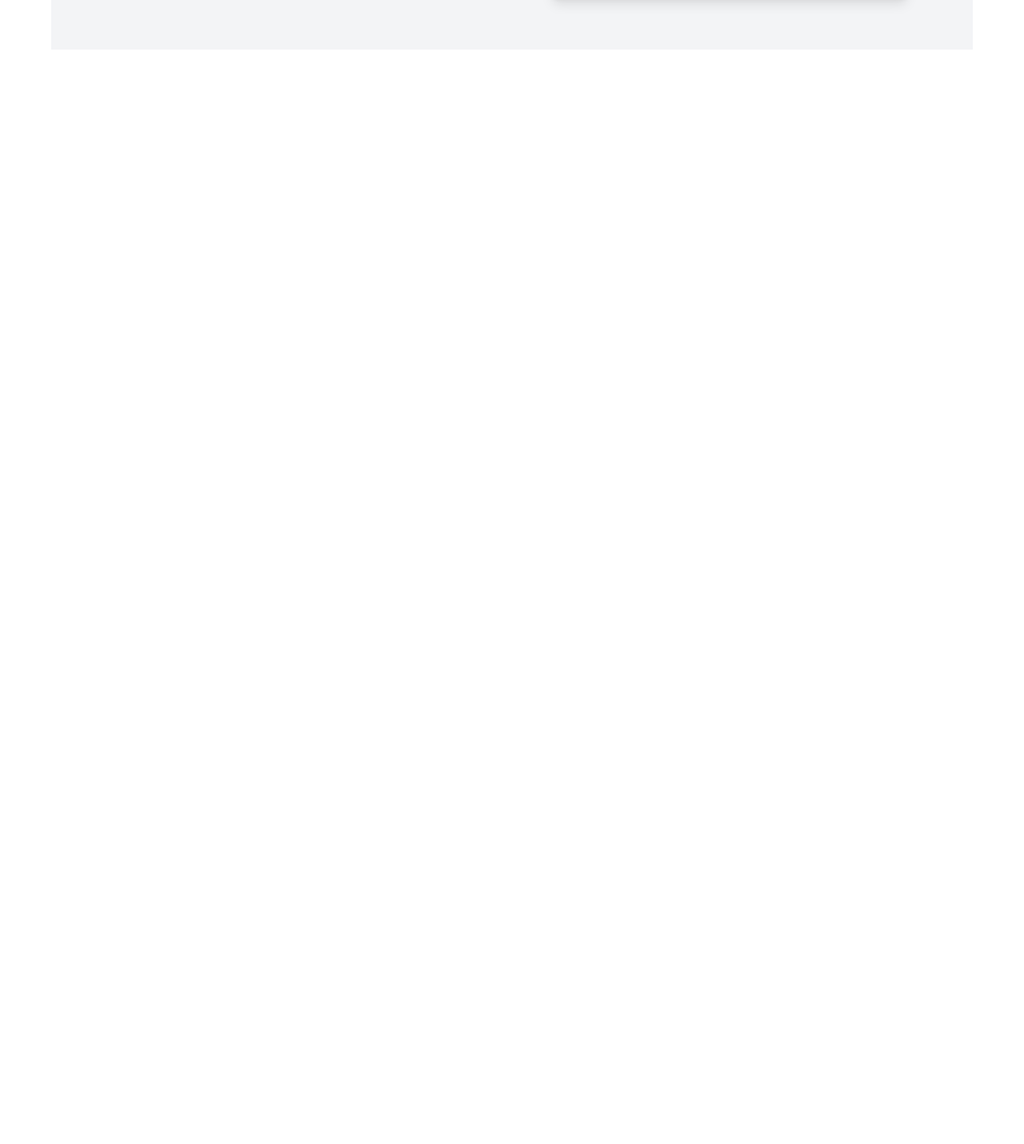
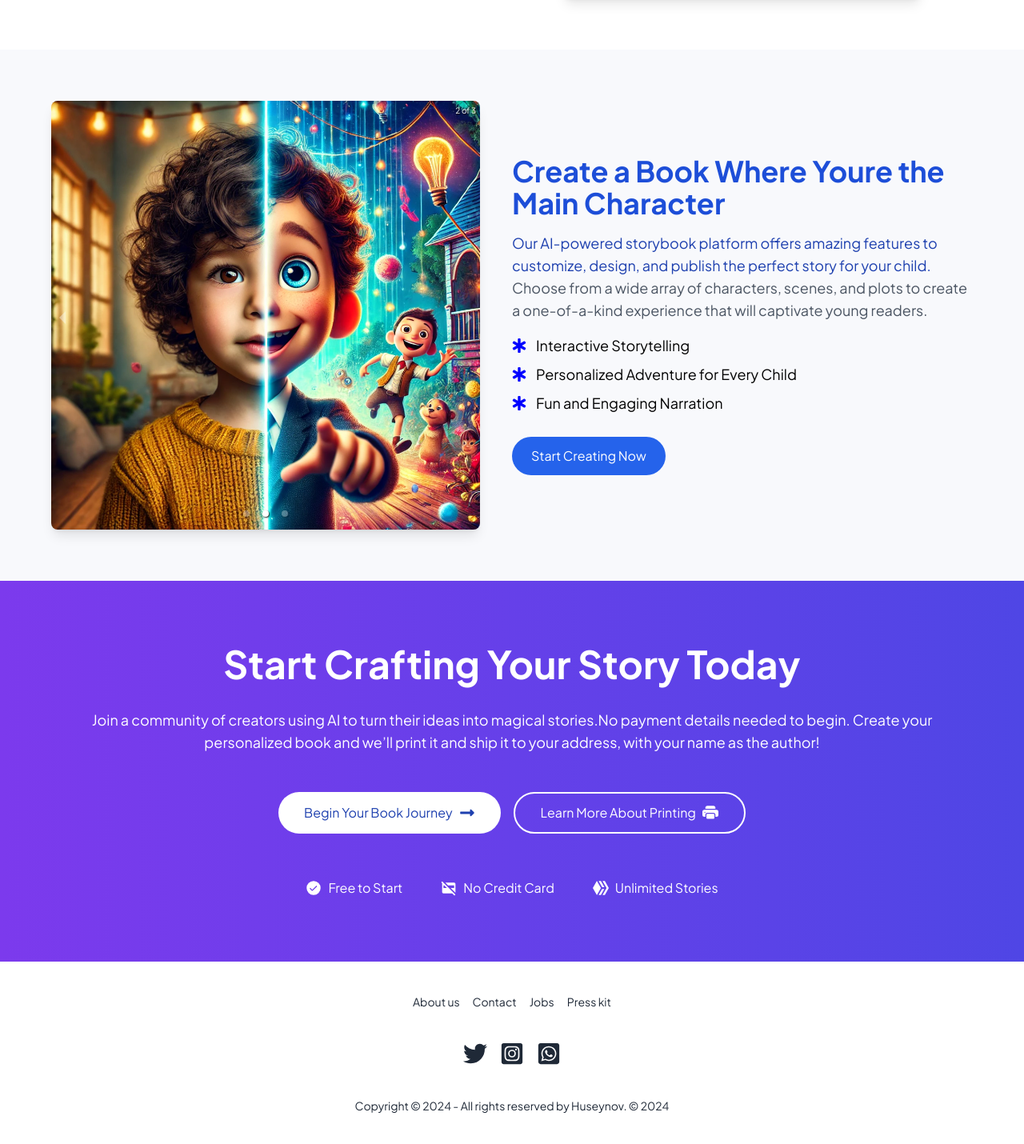
Before and after one commit to sahibhuseynov/bookai, a React (Vite) app: page / in a window 1280 px wide. Shown: the part 1134-2564 px from the top of the page at 80% size. Before the commit the page ends 1196 px from the top, so only its background shows below. Built offline with nearby package versions, Linux system fonts and the light colour scheme.

Commit message:
Add new components for AI Storybook, Pricing, and Footer; update Navbar and HomePage layout

```diff
--- /dev/null
+++ b/src/components/AIStorybookSection.jsx
@@ -0,0 +1,69 @@
+import { Carousel } from "react-responsive-carousel";
+import "react-responsive-carousel/lib/styles/carousel.min.css";
+import { motion } from "framer-motion"; // Motion import edilmiştir
+import feature1 from "../assets/images/pixar 1.webp"; // Resim örnekleri
+import feature2 from "../assets/images/aiimage1.webp";
+import feature3 from "../assets/images/aiimage2.webp";
+import { FaStarOfLife } from "react-icons/fa6";const features = [
+  { id: 1, title: "Interactive Stories", img: feature1 },
+  { id: 2, title: "Personalized Adventure", img: feature2 },
+  { id: 3, title: "Fun Narration", img: feature3 },
+];
+
+function AIStorybookSection() {
+  return (
+    <section className=" py-16 px-8 bg-gradient-to-b from-[#f8f9fc] to-[#f8f9fc]">
+     <div className="max-w-6xl mx-auto flex flex-col md:flex-row items-center justify-center">
+        {/* Sol Taraf: Carousel */}
+        <div className="w-full md:w-1/2 mb-8 md:mb-0 md:pr-10">
+          <Carousel
+            showArrows
+            autoPlay
+            infiniteLoop
+            showThumbs={false}
+            transitionTime={1000} // Geçiş süresi (1 saniye)
+            interval={3000} // Her slide arasındaki süre (3 saniye)
+            className="shadow-lg rounded-lg"
+          >
+            {features.map((feature) => (
+              <div key={feature.id} className="text-center">
+                <img
+                  src={feature.img}
+                  alt={feature.title}
+                  className="rounded-lg max-h-74 object-cover mx-auto"
+                />
+              </div>
+            ))}
+          </Carousel>
+        </div>
+
+        {/* Sağ Taraf: Metin */}
+        <div className="w-full md:w-1/2 text-center md:text-left">
+          {/* Motion ile h2'yi sarmaladık */}
+          <motion.h2
+            className="text-4xl font-bold mb-4 text-blue-700"
+            initial={{ opacity: 0, scale: 0.9 }} // Başlangıç: opaklık 0 ve biraz küçülmüş
+            whileInView={{ opacity: 1, scale: 1 }} // Görünür olunca animasyon başlar, büyür ve opaklık artar
+            transition={{ duration: 1 }} // Animasyon süresi
+            viewport={{ once: true }} // Animasyon yalnızca bir kez tetiklenir
+          >
+            Create a Book Where Youre the Main Character
+          </motion.h2>
+          <p className="text-lg text-gray-600 mb-4">
+            <span className="text-blue-800">Our AI-powered storybook platform offers amazing features to customize, design, and publish the perfect story for your child.</span> Choose from a wide array of characters, scenes, and plots to create a one-of-a-kind experience that will captivate young readers.
+          </p>
+          <ul className="text-left text-lg text-gray-600 space-y-2">
+            <li className="flex items-center gap-3 text-black "> <FaStarOfLife color="blue"/>  Interactive Storytelling</li>
+            <li className="flex items-center gap-3 text-black"><FaStarOfLife color="blue"/> Personalized Adventure for Every Child</li>
+            <li className="flex items-center gap-3 text-black"><FaStarOfLife color="blue"/> Fun and Engaging Narration</li>
+          </ul>
+          <button className="mt-7 px-6 py-3 bg-blue-600 text-white rounded-full hover:bg-blue-700 transition">
+            Start Creating Now
+          </button>
+        </div>
+     </div>
+    </section>
+  );
+}
+
+export default AIStorybookSection;
--- a/src/components/FeaturesSection.jsx
+++ b/src/components/FeaturesSection.jsx
@@ -13,7 +13,8 @@ const books = [
 
 function BooksShowcaseSection() {
   return (
-    <section className="max-w-6xl mx-auto flex flex-col md:flex-row items-center justify-center py-16 px-8 bg-gray-100">
+    <section className=" py-16 px-8 bg-white">
+      <div className="max-w-6xl mx-auto flex flex-col md:flex-row items-center justify-center">
         {/* Sol Taraf: Metin */}
         <div className="w-full md:w-1/2 mb-8 md:mb-0 md:pr-10 text-center md:text-left">
           {/* motion ile h2'yi sarmaladık */}
@@ -27,7 +28,7 @@ function BooksShowcaseSection() {
             Create Your Unique Story Adventure
           </motion.h2>
           <p className="text-lg text-gray-600">
-          Design a one-of-a-kind children's story with our intuitive AI-powered storybook creator. Tailor every detail with unique characters, vibrant illustrations, and captivating plots. With the added fun of text-to-speech narration, your little one will love every moment of reading. Begin crafting your personalized storybook today.
+            Design a one-of-a-kind childrens story with our intuitive AI-powered storybook creator. Tailor every detail with unique characters, vibrant illustrations, and captivating plots. With the added fun of text-to-speech narration, your little one will love every moment of reading. Begin crafting your personalized storybook today.
           </p>
           <button className="mt-6 px-6 py-3 bg-blue-600 text-white rounded-full hover:bg-blue-700 transition">
             Start Your Journey
@@ -56,6 +57,7 @@ function BooksShowcaseSection() {
             ))}
           </Carousel>
         </div>
+      </div>
     </section>
   );
 }
--- /dev/null
+++ b/src/components/Footer.jsx
@@ -0,0 +1,30 @@
+import { FaTwitter } from "react-icons/fa";
+import { FaInstagramSquare } from "react-icons/fa";
+import { FaWhatsappSquare } from "react-icons/fa";
+import { Link } from 'react-router-dom';
+const Footer = () => {
+  return (
+    <div>
+        <footer className="footer footer-center bg-white text-base-content rounded p-10">
+  <nav className="grid grid-flow-col gap-4">
+    <a className="link link-hover">About us</a>
+    <a className="link link-hover">Contact</a>
+    <a className="link link-hover">Jobs</a>
+    <a className="link link-hover">Press kit</a>
+  </nav>
+  <nav>
+    <div className="grid grid-flow-col gap-4">
+        <Link to="/"><FaTwitter size={30} /></Link>
+        <Link to="/"><FaInstagramSquare size={30} /></Link>
+        <Link to="/"><FaWhatsappSquare size={30} /></Link>
+    </div>
+  </nav>
+  <aside>
+    <p>Copyright © {new Date().getFullYear()} - All rights reserved by Huseynov. © 2024</p>
+  </aside>
+</footer>
+    </div>
+  )
+}
+
+export default Footer
--- a/src/components/HeroSection.jsx
+++ b/src/components/HeroSection.jsx
@@ -5,8 +5,9 @@ import { FaBahai } from "react-icons/fa";
 
 function HeroSection() {
   return (
-    <section className="bg-gradient-to-r py-20 max-w-4xl mx-auto text-center flex flex-col items-center justify-center">
-      <div className="rounded-full flex gap-3 border border-blue-100 px-3 py-2 items-center justify-center mb-8 shadow-md hover:shadow-lg duration-300 cursor-pointer">
+    <section className="bg-gradient-to-b from-[#f8f9fc] to-[#f8f9fc] py-20  ">
+     <div className="max-w-6xl mx-auto text-center flex flex-col items-center justify-center">
+        <div className="rounded-full  bg-white flex gap-3 border border-blue-100 px-3 py-2 items-center justify-center mb-8 shadow-md hover:shadow-lg duration-300 cursor-pointer">
           <FaBahai size={20} />
           <span className="text-base font-semibold text-blue-800">AI-Powered Book Creation</span>
         </div>
@@ -43,6 +44,7 @@ function HeroSection() {
             Watch demo <FaPlayCircle size={20} />
           </button>
         </div>
+     </div>
     </section>
   );
 }
--- a/src/components/Navbar.jsx
+++ b/src/components/Navbar.jsx
@@ -11,7 +11,7 @@ function Navbar() {
 
         }
   return (
-    <div className="navbar bg-eff2fd  px-12">
+    <div className="navbar bg-gradient-to-b from-[#f8f9fc] to-[#f8f9fc]  px-12">
       <div className="navbar-start">
         <div className="dropdown">
           <div tabIndex={0} role="button" className="btn btn-ghost lg:hidden">
--- /dev/null
+++ b/src/components/Pricing.jsx
@@ -0,0 +1,42 @@
+import { FaLongArrowAltRight } from "react-icons/fa";
+import { BsFillPrinterFill } from "react-icons/bs";
+import { VscPassFilled } from "react-icons/vsc";
+import { MdCreditCardOff } from "react-icons/md";
+import { FaHive } from "react-icons/fa6";
+function PricingSection() {
+    return (
+      <section className="py-20 bg-gradient-to-r from-violet-600 to-indigo-600 text-center text-white">
+        <div className="max-w-6xl mx-auto px-4">
+          <h1 className="text-5xl font-bold mb-8 ">
+            Start Crafting Your Story Today
+          </h1>
+          <span className="text-lg mb-12 block ">
+            Join a community of creators using AI to turn their ideas into magical stories.No payment details needed to begin. Create your personalized book and we’ll print it and ship it to your address, with your name as the author!
+          </span>
+
+          <div className="flex justify-center gap-4 mb-6">
+           <div className="flex items-center gap-2 px-8 py-3 text-blue-800 bg-white  text-base rounded-full hover:scale-105 transition-all duration-300 ease-in-out cursor-pointer ">
+                <button className="">
+                  Begin Your Book Journey
+                </button>
+                <FaLongArrowAltRight size={20} />
+           </div>
+            <div className="flex items-center gap-2 px-8 py-3 bg-transparent border-2 border-white text-base rounded-full transition cursor-pointer hover:bg-white hover:text-blue-800 hover:scale-105 duration-300 ease-in-out ">
+                <button>
+                  Learn More About Printing
+                </button>
+                <BsFillPrinterFill size={20} color="white" />
+            </div>
+          </div>
+
+          <div className="flex items-center justify-center gap-12 mt-14">
+            <span className="flex items-center justify-center gap-2 cursor-pointer hover:scale-105 transition-all duration-300 ease-in-out"> <VscPassFilled  color="white" size={20}/> Free to Start</span>
+            <span className="flex items-center justify-center gap-2 cursor-pointer hover:scale-105 transition-all duration-300 ease-in-out"> <MdCreditCardOff color="white" size={20} /> No Credit Card</span>
+            <span className="flex items-center justify-center gap-2 cursor-pointer hover:scale-105 transition-all duration-300 ease-in-out"> <FaHive color="white" size={20} /> Unlimited Stories</span>
+          </div>
+        </div>
+      </section>
+    );
+  }
+
+  export default PricingSection;
--- /dev/null
+++ b/src/components/carouselData.js
@@ -0,0 +1,5 @@
+export const books = [
+    { id: 1, title: "Adventure in the Forest", img: "/images/book1.jpg" },
+    { id: 2, title: "Space Explorers", img: "/images/book2.jpg" },
+    { id: 3, title: "The Magical Kingdom", img: "/images/book3.jpg" },
+  ];
--- a/src/pages/HomePage.jsx
+++ b/src/pages/HomePage.jsx
@@ -2,13 +2,19 @@
 import Navbar from './../components/Navbar';
 import HeroSection from './../components/HeroSection';
 import FeatureSection from './../components/FeaturesSection'
+import AIStorybookSection from './../components/AIStorybookSection';
+import PricingSection from './../components/Pricing';
+import Footer from './../components/Footer';
 const HomePage = () => {
   return (
-    <div className='bg-eff2fd min-h-screen'>
+    <div className=' min-h-screen'>
       <Navbar />
       <div className="">
         <HeroSection />
         <FeatureSection />
+        <AIStorybookSection />
+        <PricingSection />
+        <Footer />
       </div>
 
     </div>
```
Also changed, not shown: src/pages/LoginPage.jsx (+13 -11 lines), src/pages/RegisterPage.jsx (+4 -4 lines), src/assets/images/aiimage1.webp (added), src/assets/images/aiimage2.webp (added). Lines whose indentation alone changed are shown as unchanged.
